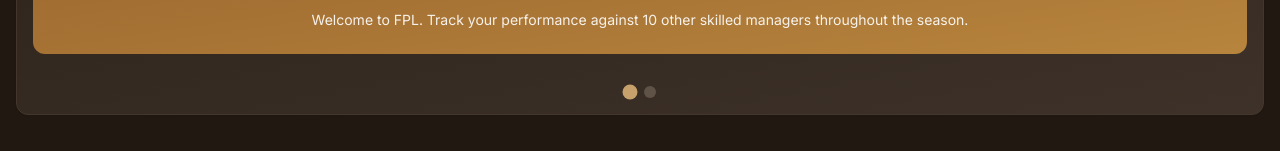
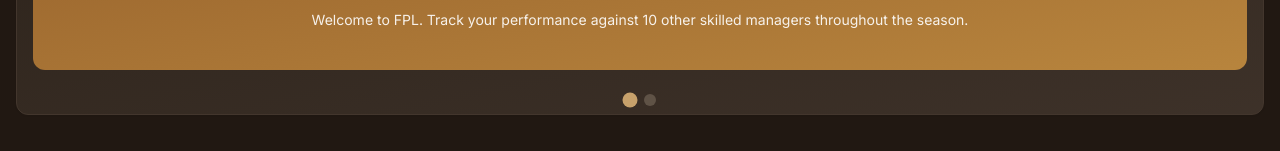
Before and after one commit to MorganWambulwa/mashinani-cup-stats, a React (Vite) app: page / in a window 1280 px wide. Shown: the part 537-688 px from the top of the page. Built offline with nearby package versions, Linux system fonts and the light colour scheme; no server answers; the database is empty; the HTML template or start-up script is replaced by a standard one.

Commit message:
Fix InfoSlider content and spacing

```diff
--- a/src/components/InfoSlider.tsx
+++ b/src/components/InfoSlider.tsx
@@ -59,7 +59,7 @@ export const InfoSlider = () => {
     >
       <Card className="overflow-hidden bg-gradient-to-br from-card to-muted">
         <CardContent className="p-0">
-          <div className="relative h-44 sm:h-48 md:h-52 flex items-center justify-center p-4">
+          <div className="relative h-48 sm:h-52 md:h-56 flex items-center justify-center p-4">
             {slides.map((slide, index) => (
               <div
                 key={index}
@@ -130,7 +130,7 @@ export const InfoSlider = () => {
           </div>
 
           {/* Slide Indicators */}
-          <div className="flex justify-center space-x-2 p-4">
+          <div className="flex justify-center space-x-2 p-2">
             {slides.map((_, index) => (
               <button
                 key={index}
```
